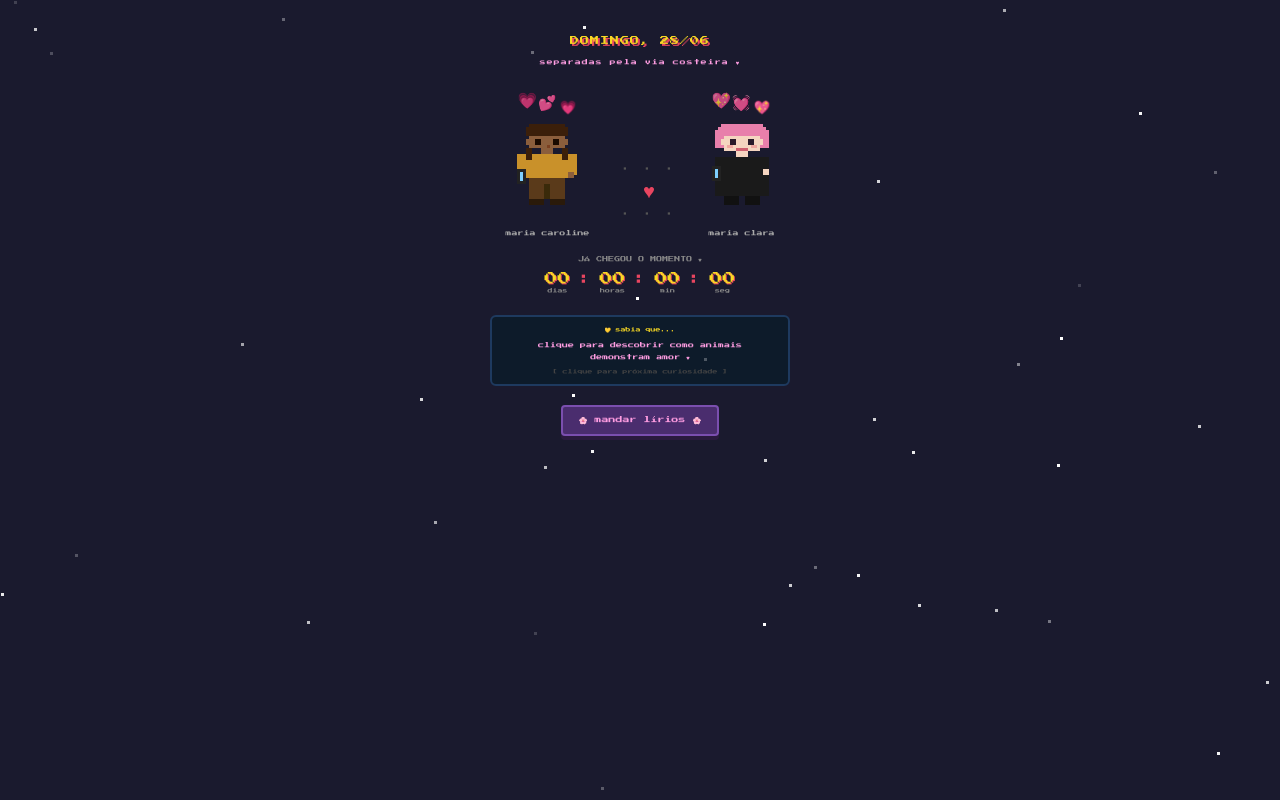
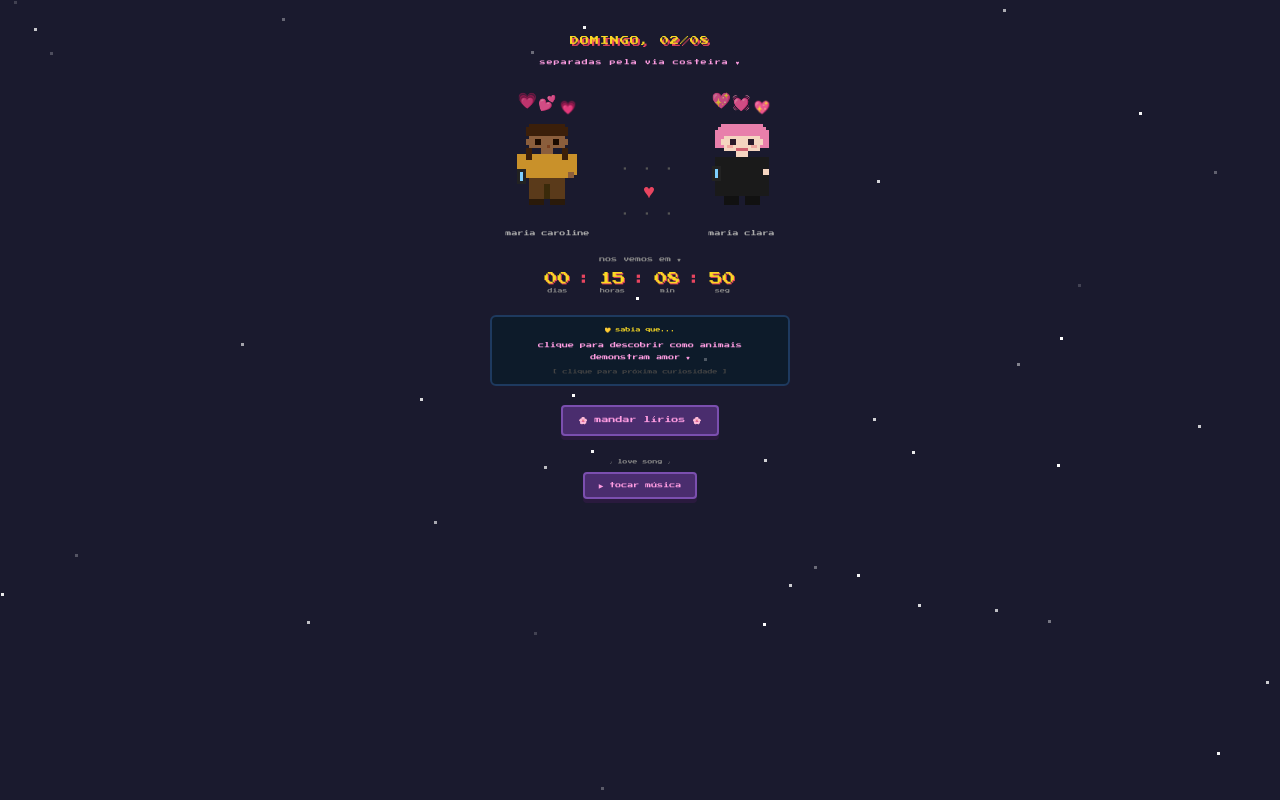
Before and after one commit to tothemoon966/mc2, a plain HTML site: page index.html in a window 1280 px wide. Drawn offline with Linux system fonts and the light colour scheme.

Commit message:
Add files via upload

```diff
--- a/index.html
+++ b/index.html
@@ -51,7 +51,7 @@
   <div class="stars" id="stars"></div>
   <div class="floating-things" id="floatingThings"></div>
 
-  <div class="title">DOMINGO, 28/06</div>
+  <div class="title">DOMINGO, 02/08</div>
   <div class="subtitle">separadas pela via costeira ♥</div>
 
   <div class="scene">
@@ -98,10 +98,16 @@
   </div>
 
   <button class="btn" onclick="sendLilies()">🌸 mandar lírios 🌸</button>
+
+  <div style="margin-top:1.4rem;text-align:center;">
+    <div style="color:#888;font-size:5px;margin-bottom:6px;">♪ love song ♪</div>
+    <audio id="player" src="love-song.mp3" loop></audio>
+    <button class="btn" id="music-btn" onclick="toggleMusic()" style="font-size:6px;padding:8px 14px;">▶ tocar música</button>
+  </div>
 </div>
 
 <script>
-const target = new Date(2026, 5, 28, 18, 30, 0, 0);
+const target = new Date(2026, 7, 3, 18, 0, 0, 0);
 
 function pad(n){ return String(n).padStart(2,'0'); }
 
@@ -236,6 +242,18 @@ function drawEla(){
 
 drawVoce();
 drawEla();
+
+function toggleMusic(){
+  const audio = document.getElementById('player');
+  const btn = document.getElementById('music-btn');
+  if(audio.paused){
+    audio.play();
+    btn.textContent = '❚❚ pausar música';
+  } else {
+    audio.pause();
+    btn.textContent = '▶ tocar música';
+  }
+}
 </script>
 </body>
 </html>
```
Also changed, not shown: 1 other file.
